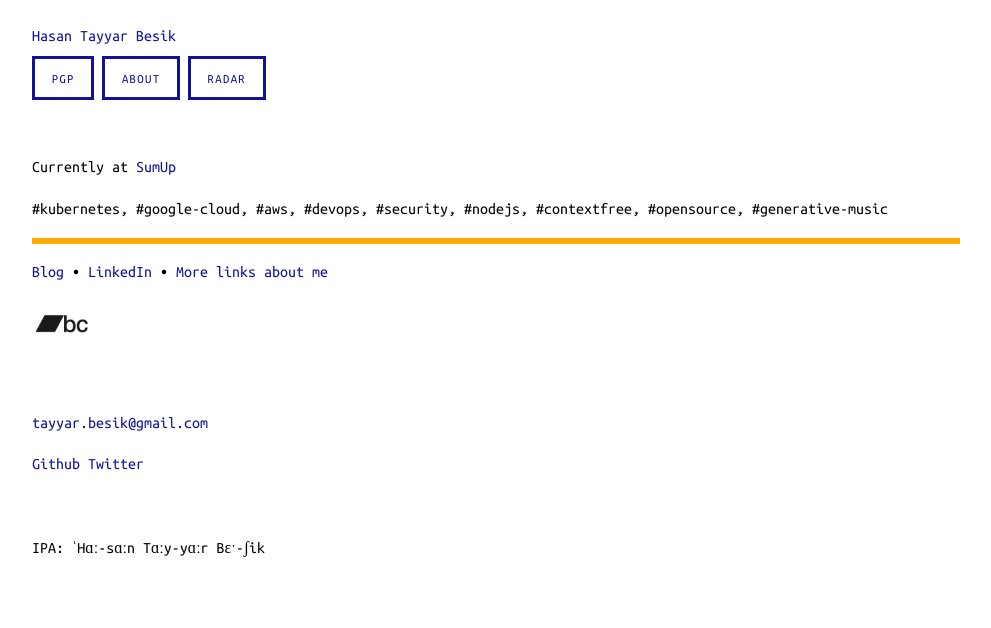
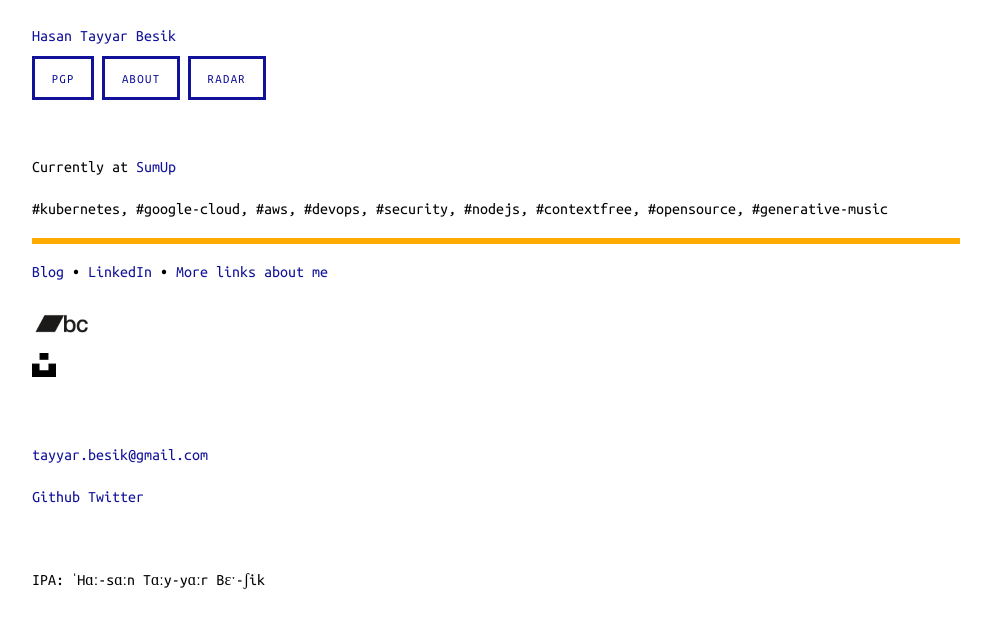
Before and after one commit to hasantayyar/hasantayyar.net, a Jekyll site: the page built from index.md, in a window 1280 px wide. Shown: the top 628 px of the page, without its empty margins (144-1135 px from the left). Built offline with Jekyll 4.4.1, drawn with Linux system fonts in a browser that asks for light colours; Markdown is read by kramdown in place of the engine named in the settings.

Commit message:
Update index.md

```diff
--- a/index.md
+++ b/index.md
@@ -22,3 +22,5 @@ layout: default
 
 
 <a href="https://tayyar.bandcamp.com/follow_me" title="Bandcamp profile"><img src="https://hasantayyar.net/images/bc-logotype-dark-64.png" width="64px" alt="Bandcamp logo"/></a>
+<br/>
+<a href="https://unsplash.com/@hasantayyar" title="Unsplash profile"><img src="https://hasantayyar.net/images/unsplash.png" width="24px" alt="Unsplash logo"/></a>
```
